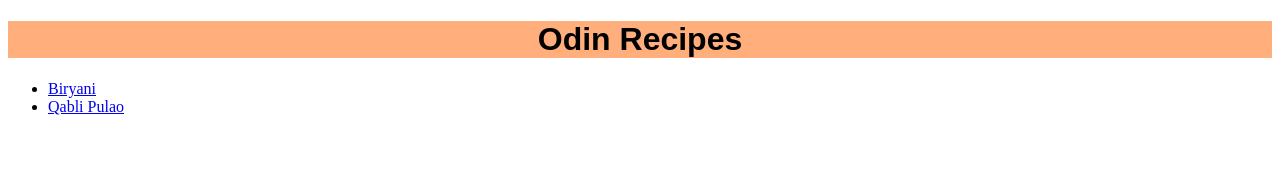
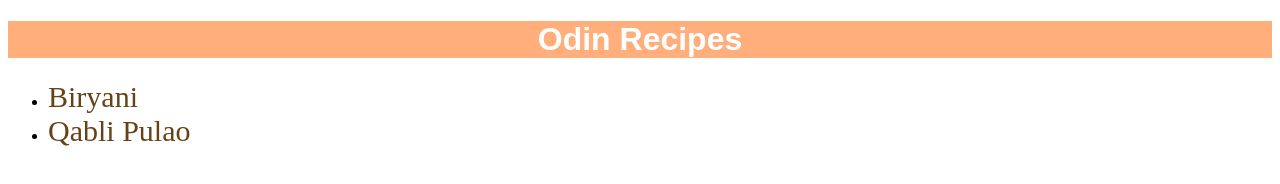
Before and after one commit to haris-sohail/odin-recipes, a plain HTML site: page index.html in a window 1280 px wide. Drawn offline with Linux system fonts and the light colour scheme.

Commit message:
Change h1's color, add CSS to list items

```diff
--- a/style.css
+++ b/style.css
@@ -2,4 +2,11 @@
     text-align: center;
     font-family: Arial, Helvetica, sans-serif;
     background-color: rgb(255, 174, 124);
+    color: white;
 }
+
+.list-item a{
+    text-decoration: none;
+    color: rgb(102, 67, 23);
+    font-size: 30px;
+}
```
